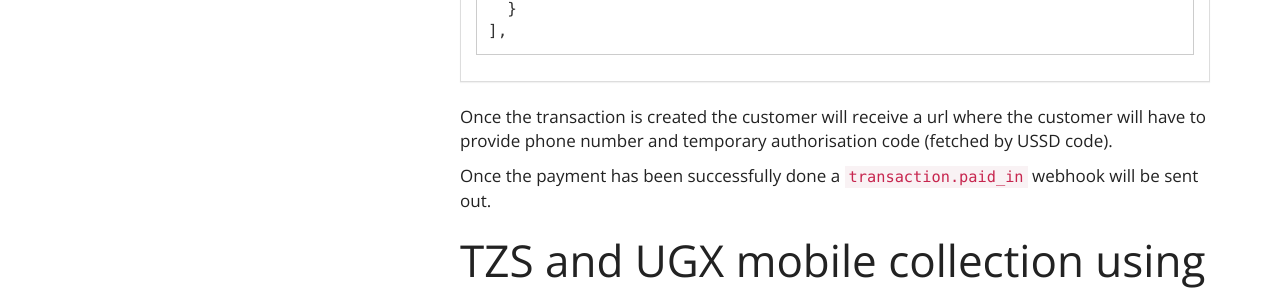
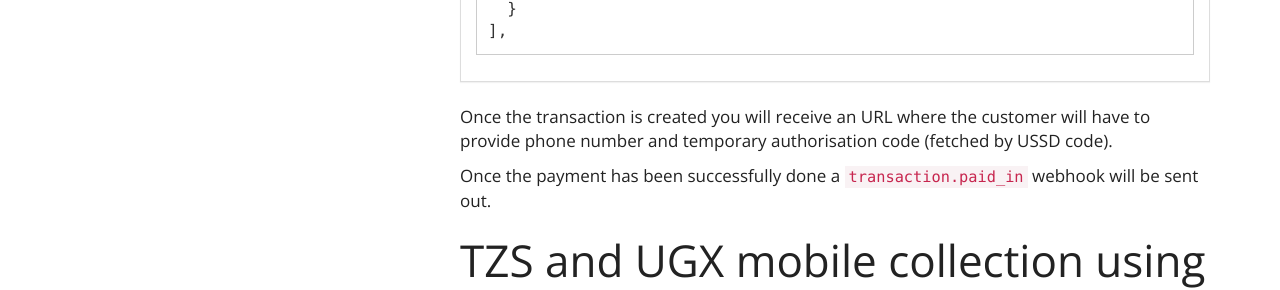
Before and after one commit to transferzero/api-documentation, a Jekyll site: the page built from _docs/collection-details.md, in a window 1280 px wide and 900 px high, scrolled down 1243 px. Shown: the part 155-445 px from the top of the window. Built offline with Jekyll 4.4.1, drawn with Linux system fonts in a browser that asks for light colours; nearby versions of some CDN libraries; comment, search, counter and statistics services are not loaded.

Commit message:
Change instructions

```diff
--- a/_docs/collection-details.md
+++ b/_docs/collection-details.md
@@ -54,7 +54,7 @@ To initiate a XOF mobile collections please use the following details:
 
 {% include language-tabbar.html prefix="collection-xof" raw=data-raw %}
 
-Once the transaction is created the customer will receive a url where the customer will have to provide phone number and temporary authorisation code (fetched by USSD code).
+Once the transaction is created you will receive an URL where the customer will have to provide phone number and temporary authorisation code (fetched by USSD code).
 
 Once the payment has been successfully done a `transaction.paid_in` webhook will be sent out.
 
```
